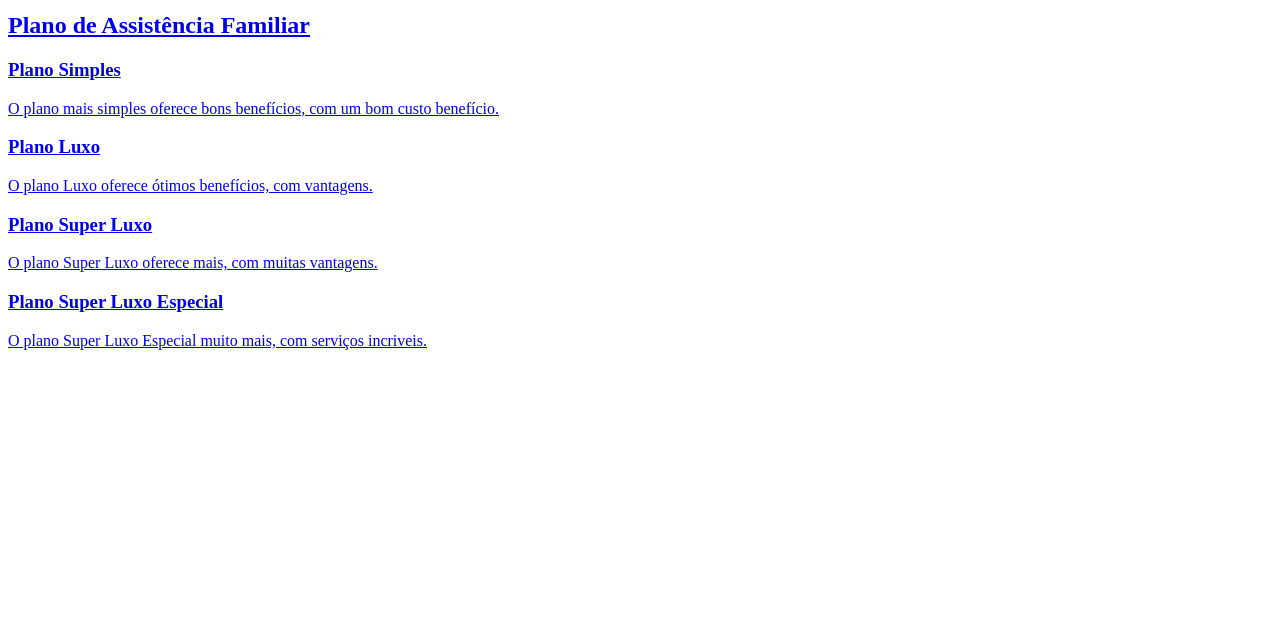
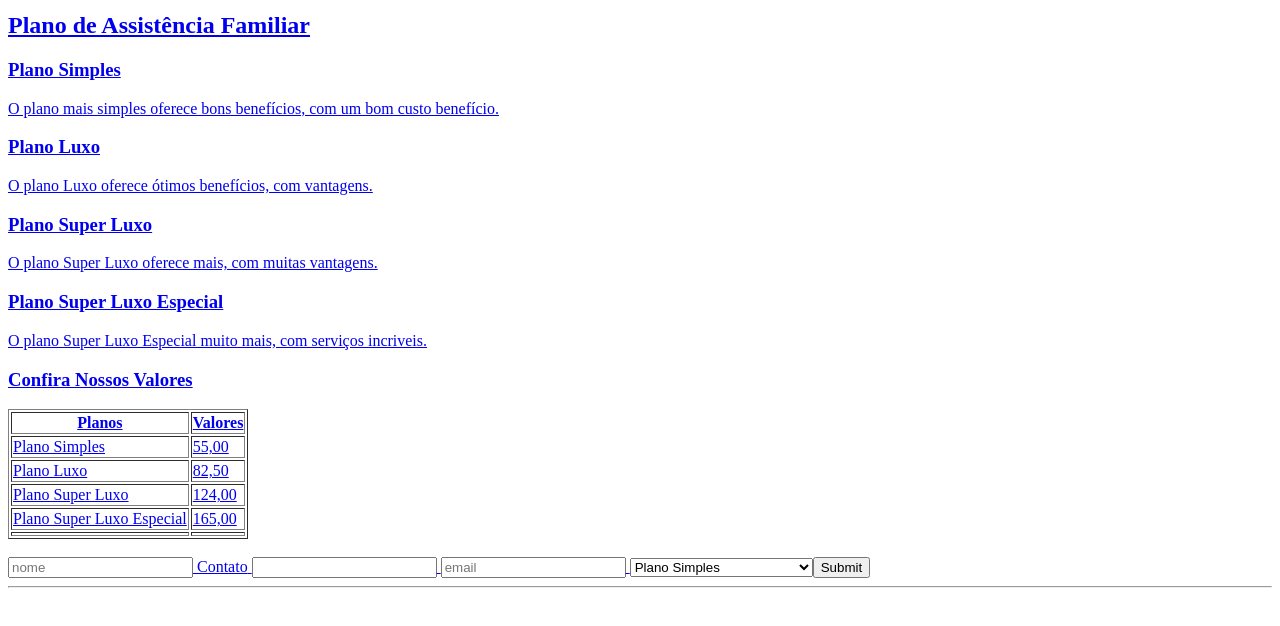
Before and after one commit to Eryvve/Site-Completo-em-Html-e-Css, a plain HTML site: page Escolha Seu Plano.html in a window 1280 px wide. Shown: the part 90-716 px from the top of the page. Drawn offline with Linux system fonts and the light colour scheme.

Commit message:
Finalizando Paginas Html
nesse commit termino aqui a estrutura das paginas do meu site.

```diff
--- a/Escolha Seu Plano.html
+++ b/Escolha Seu Plano.html
@@ -19,6 +19,7 @@
         <hr>
     </header>
     <section>
+
         <h1>Plano de Assistência Familiar</h1>
 
         <h3>Plano Simples</h3>
@@ -36,6 +37,62 @@
         <h3>Plano Super Luxo Especial</h3>
         <p>O plano Super Luxo Especial muito mais,
         com serviços incriveis.</p>
+
+    <section>
+        <h1>Confira Nossos Valores</h1>
+        <table border="1">
+           <thead>
+              <tr>
+                <th>Planos</th>
+                <th>Valores</th>
+              </tr>
+           </thead>
+            <tbody>
+                <tr>
+                    <td>Plano Simples</td>
+                    <td>55,00</td>
+                </tr>
+                <tr>
+                    <td>Plano Luxo</td>
+                    <td>82,50</td>
+                </tr>
+                <tr>
+                    <td>Plano Super Luxo</td>
+                    <td>124,00</td>
+                </tr>
+                <tr>
+                    <td>Plano Super Luxo Especial</td>
+                    <td>165,00</td>
+                </tr>
+                <tr>
+                    <td></td>
+                    <td></td>
+                </tr>
+            </tbody>
+        </table>
     </section>
+    </section>
+    <section>
+        <br>
+        <form>
+            <input id="name" name="name" type="text" placeholder="nome">
+
+            <label for="phone">Contato</label>
+            <input type="tel" id="phone" name="phone"
+                pattern="[0-9]{3}-[0-9]{3}-[0-9]{4}"
+                required>
+
+            <input id="email" name="email" type="text" placeholder="email">
+            <select name="place">
+                <option value="Sp">Plano Simples</option>
+                <option value="Lx">Plano Luxo</option>
+                <option value="Slx">Plano Super Luxo</option>
+                <option value="Slxe">Plano Super Luxo Especial</option>
+                <input type="submit" valor="AGENDE AGORA">
+            </select>
+        </form>
+    </select>
+    </section>
+    <hr>
 </body>
 </html>
```
Also changed, not shown: Mais Sobre.html (+1 -1 lines), index.html (+1 -1 lines).
